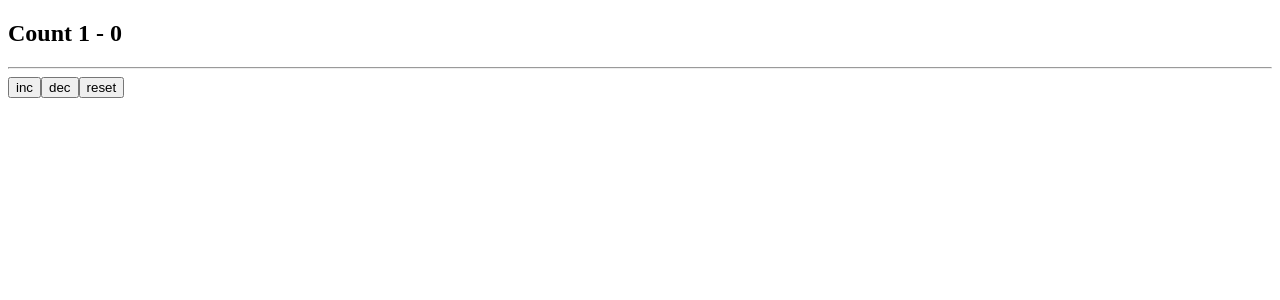
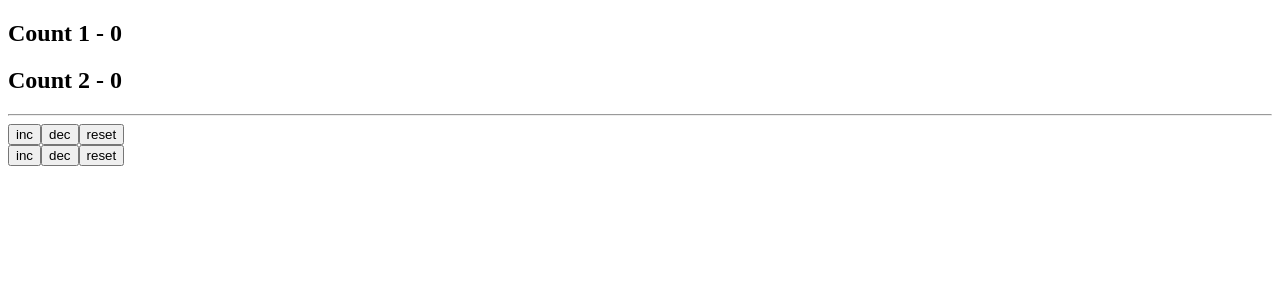
Before and after one commit to dmkur/react-BASIS, a React (Create React App) app: page / in a window 1280 px wide. Shown: the top 300 px of the page. Built offline with nearby package versions, Linux system fonts and the light colour scheme.

Commit message:
07-lesson redux toolkit

```diff
--- a/src/App.js
+++ b/src/App.js
@@ -1,4 +1,4 @@
-import {Count1Tool, ShowCounts} from "./components";
+import {Count1Tool, ShowCounts, Count2Tool} from "./components";
 
 function App() {
     return (
@@ -6,6 +6,7 @@ function App() {
             <ShowCounts/>
             <hr/>
             <Count1Tool/>
+            <Count2Tool/>
         </div>
     );
 }
--- /dev/null
+++ b/src/components/Count2Tool.js
@@ -0,0 +1,14 @@
+import {useDispatch} from "react-redux";
+import {count2Actions} from "../redux";
+
+export function Count2Tool() {
+const dispatch = useDispatch();
+
+    return (
+        <div>
+            <button onClick={() => dispatch(count2Actions.inc(5))}>inc</button>
+            <button onClick={() => dispatch(count2Actions.dec(2))}>dec</button>
+            <button onClick={() => dispatch(count2Actions.reset(100))}>reset</button>
+        </div>
+    )
+}
--- a/src/components/ShowCounts.js
+++ b/src/components/ShowCounts.js
@@ -2,9 +2,11 @@ import {useSelector} from "react-redux";
 
 export function ShowCounts() {
     const {count1} = useSelector(state => state.count1Reducer);
+    const {count2} = useSelector(state => state.count2Reducer);
     return (
         <div>
             <h2>Count 1 - {count1}</h2>
+            <h2>Count 2 - {count2}</h2>
         </div>
     )
 }
--- a/src/components/index.js
+++ b/src/components/index.js
@@ -1,2 +1,3 @@
 export * from "./ShowCounts"
 export * from "./Count1Tool"
+export * from "./Count2Tool"
--- /dev/null
+++ b/src/redux/slices/counter2.slice.js
@@ -0,0 +1,31 @@
+import {createSlice} from "@reduxjs/toolkit";
+
+let initialState = {
+    count2: 0
+};
+
+const count2Slice = createSlice({
+    name: 'count2Slice',
+    initialState,
+    reducers: {
+        inc: (state, action) => {
+            state.count2+=action.payload
+        },
+        dec: (state, action) => {
+            state.count2-=action.payload
+        },
+        reset: (state, action) => {
+            state.count2 = action.payload
+        }
+    }
+});
+
+const {reducer: count2Reducer, actions: {inc, dec, reset}} = count2Slice;
+
+const count2Actions = {
+    inc,
+    dec,
+    reset
+}
+
+export {count2Reducer, count2Actions}
--- a/src/redux/slices/index.js
+++ b/src/redux/slices/index.js
@@ -1 +1,2 @@
 export * from "./counter1.slice"
+export * from "./counter2.slice"
--- a/src/redux/store.js
+++ b/src/redux/store.js
@@ -1,8 +1,9 @@
 import {combineReducers, configureStore} from "@reduxjs/toolkit";
-import {count1Reducer} from "./slices";
+import {count1Reducer, count2Reducer} from "./slices";
 
 const rootReducer = combineReducers({
-    count1Reducer
+    count1Reducer,
+    count2Reducer
 })
 
 const setupStore = () => configureStore({
```
